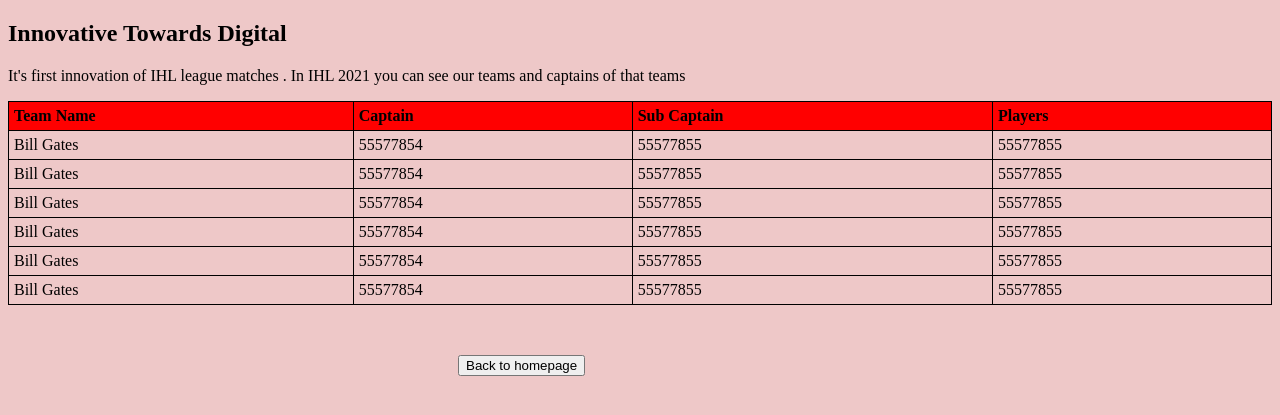
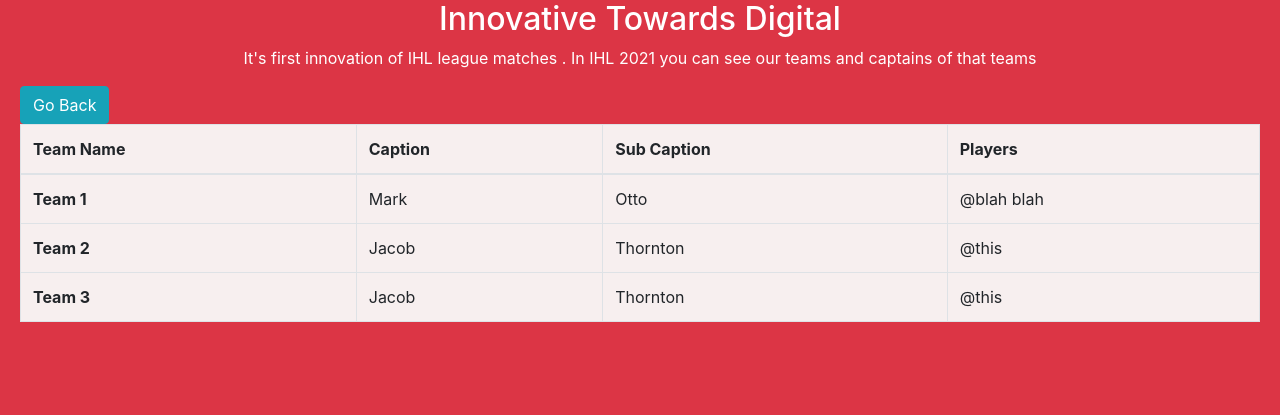
Before and after one commit to pravesh783/Cricket_score_manage, a PHP site: page /Cricket-Score-Manageen-tSystem-master/league.html in a window 1280 px wide. Shown: the top 415 px of the page. Run offline with PHP 8.4, Linux system fonts and the light colour scheme.

Commit message:
made responsive

```diff
--- a/league.html
+++ b/league.html
@@ -1,93 +1,81 @@
 <!DOCTYPE html>
 <html>
 <head>
-  <title>table
-  </title>
+  <title></title>
+  <link rel="stylesheet" href="https://stackpath.bootstrapcdn.com/bootstrap/4.5.0/css/bootstrap.min.css" integrity="sha384-9aIt2nRpC12Uk9gS9baDl411NQApFmC26EwAOH8WgZl5MYYxFfc+NcPb1dKGj7Sk" crossorigin="anonymous">
   <meta name="viewport" content="width=device-width, initial-scale=1.0">
-</head>
-<style>
-  .btn {
-    @apply font-bold py-2 px-4 rounded;
-    float: left;
-    margin-left: 450px;
-    margin-top: 50px;
-  }
-  .btn-blue {
-    @apply bg-blue-500 text-white;
-  float: left;
-  }
-  .btn-blue:hover {
-    @apply bg-blue-70
+  <style type="text/css">
+    body{
+      margin: 0px;
+      padding: 0px;
 
     }
-table, th, td {
-  border: 1px solid black;
-  border-collapse: collapse;
+    .content{
+      margin: 0px 20px;
     }
-th, td {
-  padding: 5px;
-  text-align: left;
+    .top{
+      text-align: center;
+      color: white;
+
+    }
+    tr{
+      background-color: #f7efef;
+    }
+    @media (max-width: 768px){
+      .top{
+        font-size: 12px;
+      }
+      .content{
+        width: 100%;
+        margin: 1px;
+      }
     }
   </style>
 </head>
-<body style="background-color: rgba(201, 76, 76, 0.3);">
-
-<h2>Innovative Towards Digital</h2>
+<body class="bg-danger">
+  <div class="content">
+    <div class="top">
+    <h2 class="text-">Innovative Towards Digital</h2>
     <p>It's first innovation of IHL league matches . In IHL 2021 you can see our teams and captains of that teams</p>
 
-<table style="width:100%">
-  <tr style="background-color: red;">
-    <th>Team Name</th>
-    <th>Captain</th>
-    <th>Sub Captain</th>
-    <th>Players</th>
+
+  </div>
+
+<table class="table table-bordered">
+  <thead>
+    <tr>
+      <th scope="col">Team Name</th>
+      <th scope="col">Caption</th>
+      <th scope="col">Sub Caption</th>
+      <th scope="col">Players</th>
+    </tr>
+  </thead>
+  <tbody>
+    <tr>
+      <th scope="row">Team 1</th>
+      <td>Mark</td>
+      <td>Otto</td>
+      <td>@blah blah </td>
     </tr>
     <tr>
-    <td>Bill Gates</td>
-    <td>55577854</td>
-    <td>55577855</td>
-    <td>55577855</td>
+      <th scope="row">Team 2</th>
+      <td>Jacob</td>
+      <td>Thornton</td>
+      <td>@this</td>
     </tr>
    <tr>
-    <td>Bill Gates</td>
-    <td>55577854</td>
-    <td>55577855</td>
-    <td>55577855</td>
+      <th scope="row">Team 3</th>
+      <td>Jacob</td>
+      <td>Thornton</td>
+      <td>@this</td>
     </tr>
-  <tr>
-    <td>Bill Gates</td>
-    <td>55577854</td>
-    <td>55577855</td>
-    <td>55577855</td>
-  </tr>
-  <tr>
-    <td>Bill Gates</td>
-    <td>55577854</td>
-    <td>55577855</td>
-    <td>55577855</td>
-  </tr>
-  <tr>
-    <td>Bill Gates</td>
-    <td>55577854</td>
-    <td>55577855</td>
-    <td>55577855</td>
-  </tr>
-  <tr>
-    <td>Bill Gates</td>
-    <td>55577854</td>
-    <td>55577855</td>
-    <td>55577855</td>
-  </tr>
+
+  </tbody>
+  <a class="btn btn-info" href="index.php" role="button">Go Back</a>
 </table>
-
-
-
-
-
-<!-- Extracting component classes: -->
-<a href="index.php">
-<button class="btn btn-blue">
-  Back to homepage
-</button></a>
+  </div>
+  <script src="https://code.jquery.com/jquery-3.5.1.slim.min.js" integrity="sha384-DfXdz2htPH0lsSSs5nCTpuj/zy4C+OGpamoFVy38MVBnE+IbbVYUew+OrCXaRkfj" crossorigin="anonymous"></script>
+  <script src="https://cdn.jsdelivr.net/npm/popper.js@1.16.0/dist/umd/popper.min.js" integrity="sha384-Q6E9RHvbIyZFJoft+2mJbHaEWldlvI9IOYy5n3zV9zzTtmI3UksdQRVvoxMfooAo" crossorigin="anonymous"></script>
+  <script src="https://stackpath.bootstrapcdn.com/bootstrap/4.5.0/js/bootstrap.min.js" integrity="sha384-OgVRvuATP1z7JjHLkuOU7Xw704+h835Lr+6QL9UvYjZE3Ipu6Tp75j7Bh/kR0JKI" crossorigin="anonymous"></script>
 </body>
 </html>
```
Also changed, not shown: hom.php (+64 -97 lines), index.php (+14 -5 lines). Lines whose indentation alone changed are shown as unchanged.
